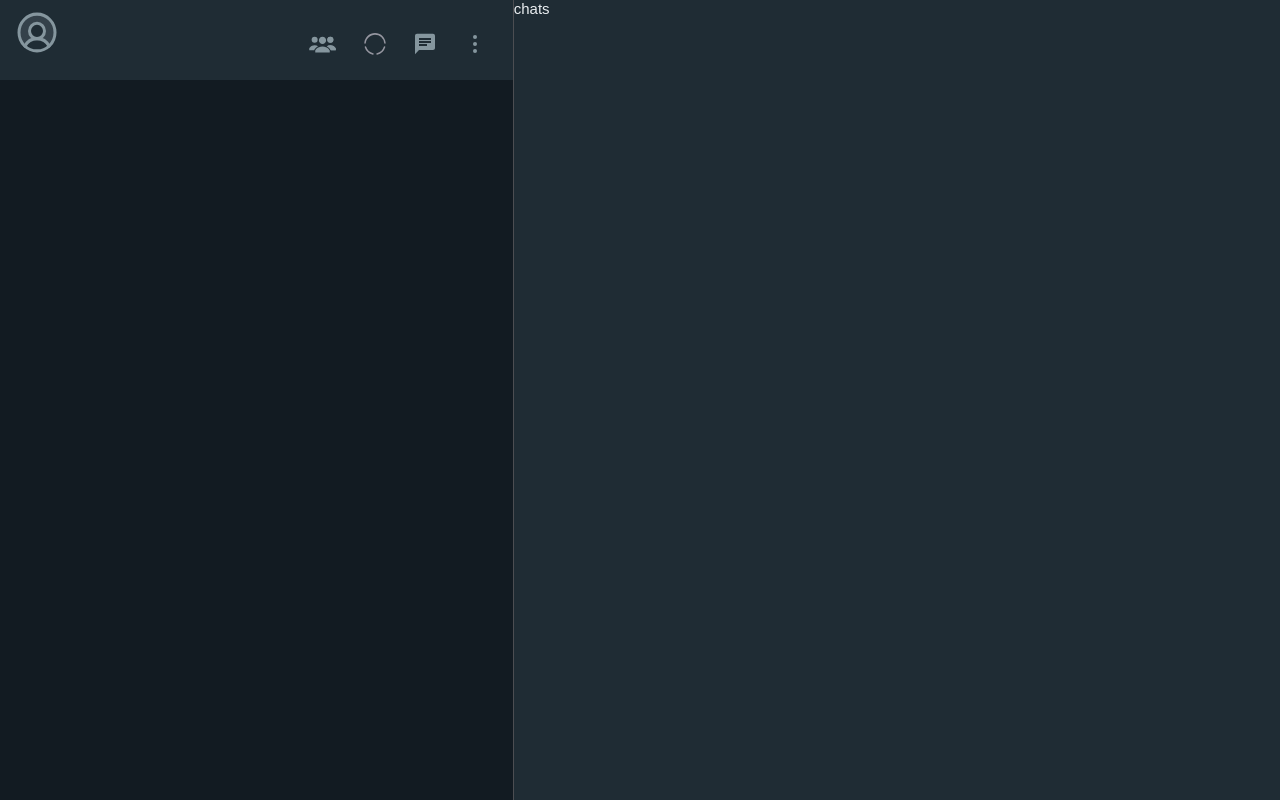
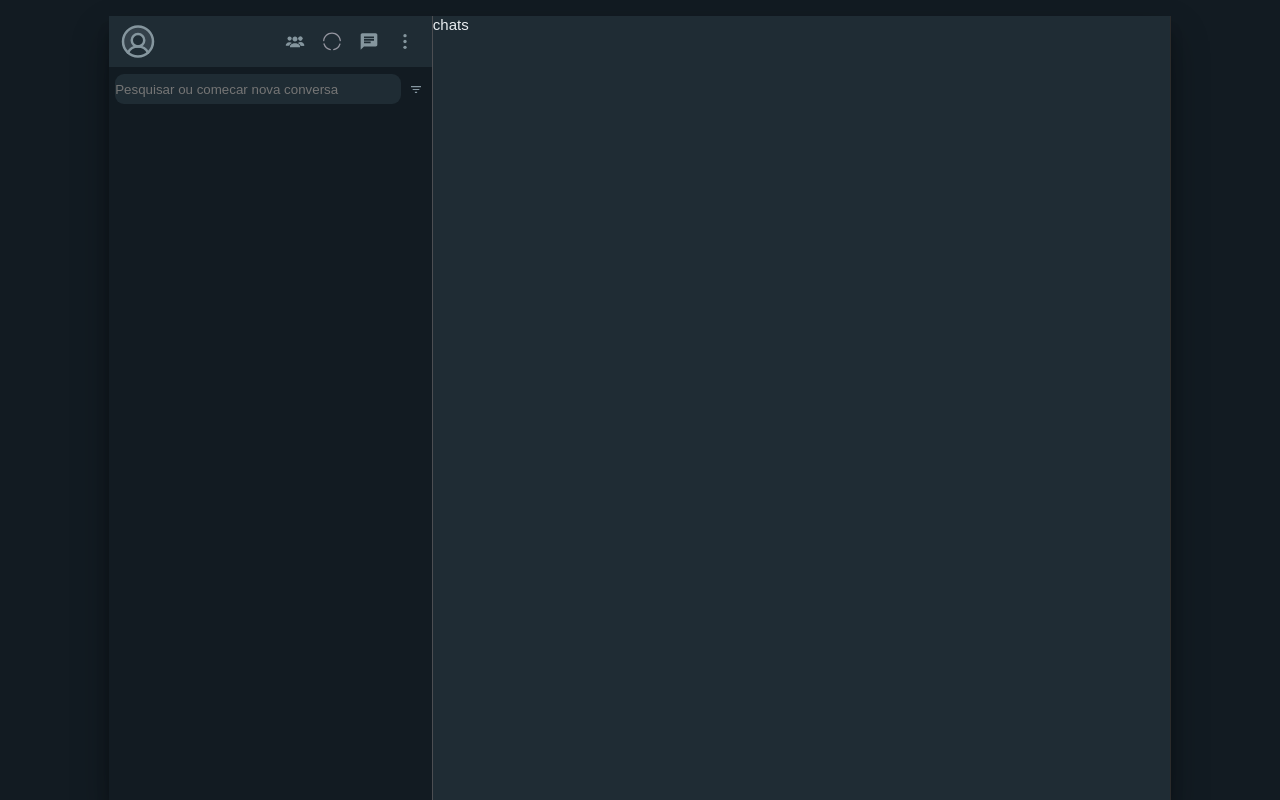
Before and after one commit to 00BeatrizLAndiCoelho00/Js_WhatsApp, a plain HTML site: page index.html in a window 1280 px wide. Drawn offline with Linux system fonts and the light colour scheme.

Commit message:
base redone

```diff
--- a/css/heather.css
+++ /dev/null
@@ -1,20 +0,0 @@
-.logo{
-    width: 3.8vw;
-    margin-top: 1vh;
-    margin-left: 1vw;
-}
-
-.icons__logo{
-    display: flex;
-    margin-top: 1vh;
-    margin-right: 2vw;
-    gap: 2vw;
-}
-
-.icone__heather{
-   width: 1.9vw;
-}
-
-.icone__comunidade{
-    width: 2.3vw;
-}
--- a/css/mainContent.css
+++ b/css/mainContent.css
@@ -1,11 +1,103 @@
-.contatos{
-    background-color: cadetblue;
+
+
+.content{
+
+    margin-top: 2vh;
+    height: 98%;
+    width: 95vw;
+    background-color: brown;
+    margin-left: 8.5vw;
+    margin-right: 8.5vw;
+    display: flex;
+    box-shadow: 0 19px 38px rgba(0,0,0,0.30), 0 15px 12px rgba(0,0,0,0.22);
+    border-radius: 2px;
+}
+
+.contacts{
+
     height: 100%;
-    width: 67vw;
+    width: 25.5vw;
     border-right: 1px solid var(--heatherFontColor);
+    background-color: var(--dark);
 }
+
 .chats{
+
     background-color: var(--medium);
     height: 100%;
+    width: 70%;
+    border-right:1px solid rgb(43, 43, 43);
+
+}
+
+.profile__heather{
+
+    background-color: var(--medium);
+    height: 6.4vh;
     width: 100%;
+    display: flex;
+    justify-content: space-between;
+
 }
+
+.profile__picture{
+
+    width: 5vh;
+    margin-left: 0.7vw;
+}
+.icons__heather{
+
+    display: flex;
+    width: 20vh;
+    justify-content: end;
+    gap: 1.3vw;
+    margin-right: 1.3vw;
+    cursor: pointer;
+}
+
+.icon__heather__top{
+    width: 2.5vh;
+}
+
+/* \\\\\\\\\\\\\\\\\\\\\\\\\\\\\\\\\\\\\\\\\\\\\\\\\\\\\\\\\\\\\\\\\\\\\\\\\\\\\\\\\\\\\\\\\\\\\\\\\\\\\\\\\\\\\\\\\\\\\\\ */
+.search__bar{
+
+   height: 5.5vh;
+    background-color: var(--dark);
+    display: flex;
+    justify-content: space-between;
+
+}
+
+.search__bar__search__box{
+    display: flex;
+    align-items: center;
+    justify-content: center;
+    /* padding-left: 1vw; */
+}
+.filter{
+    width: 12%;
+    display: flex;
+    justify-content: center;
+    align-items: center;
+    cursor: pointer;
+
+}
+.icon__search{
+   width: 0.8vw;
+
+}
+
+.input__search{
+    background-color: var(--medium);
+    border: 2px;
+    border-radius: 9px;
+    height: 3.8vh;
+    width: 22.3vw;
+    display: flex;
+    color: var(--font__Color);
+
+    margin-left: 0.5vw;
+}
+
+/* ////////////////////////////////////////////////////////////////////////////////////////////////////////////// */
--- a/css/style.css
+++ b/css/style.css
@@ -40,25 +40,29 @@ body{
     width: 100%;
     color: var(--font__Color);
     font-family: 'Fira Sans Condensed', sans-serif;
-    overflow-y: hidden;
+    /* overflow-y: hidden; */
     display: flex;
+    background-color: var(--dark);
+
 
 }
 
 header{
-    background-color: var(--medium);
+    /* background-color: var(--medium); */
     height: 10vh;
     width: 100%;
-    color: var(--heatherFontColor);
+    /* color: var(--heatherFontColor);
     display: flex;
-    justify-content: space-between;
+    justify-content: space-between; */
 
 
 
 }
 main{
    background-color: var(--dark);
-   height: 90vh;
+   height: 100vh;
    width: 100%;
    display: flex;
+   justify-content: center;
+
 }
--- a/index.html
+++ b/index.html
@@ -7,7 +7,6 @@
 
     <link rel="stylesheet" href="css/style.css">
     <link rel="stylesheet" href="css/mainContent.css">
-    <link rel="stylesheet" href="css/heather.css">
 
     <link rel="preconnect" href="https://fonts.googleapis.com">
     <link rel="preconnect" href="https://fonts.gstatic.com" crossorigin>
@@ -20,25 +19,39 @@
     <title>WhatsApp</title>
 </head>
 <body>
-    <div class="contatos">
-        <header>
-            <div class="logo">
-               <img src="img/userIcon.svg" alt="Foto do usuario">
+       <header></header>
+
+       <main>
+        <div class="content">
+            <div class="contacts">
+                <div class="profile__heather">
+                    <img  class="profile__picture" src="img/userIcon.svg" alt="Foto usuario">
+                    <div class="icons__heather">
+                        <img class="icon__heather__top" src="img/comunidade.svg" alt="Comunidades">
+                        <img class="icon__heather__top" src="img/status_icon.svg" alt="Status">
+                        <img class="icon__heather__top" src="img/chat.svg" alt="Nova conversa">
+                        <img  class="icon__heather__top" src="img/tresPontos.svg" alt="Mais opçoes">
+                    </div>
+                </div>
+                <div class="search__bar">
+                    <div class="search__bar__search__box">
+                        <form class="search-container">
+                            <input  class="input__search" type="text"  id="searchbar" placeholder=  "Pesquisar ou comecar nova conversa" >
+                          </form>
+                    </div>
+
+                    <div class="filter">
+                        <img class="icon__search" src="img/filter.svg" alt="Filtrar conversa">
+                    </div>
+                </div>
+
+
             </div>
-            <div class="icons__logo">
-                <img id="icone__comunidade" class="icone__comunidade" src="img/comunidade.svg" alt="Comunidade">
-                <img class="icone__heather" src="img/status_icon.svg" alt="Status">
-                <img class="icone__heather" src="img/chat.svg" alt="Nova Conversa">
-                <img class="icone__heather"  src="img/tresPontos.svg" alt="Mais opçoes">
-            </div>
+            <div class="chats">chats</div>
+        </div>
+       </main>
 
-         </header>
-         <main>
+       <footer></footer>
 
-         </main>
-    </div>
-    <div class="chats">
-        chats
-    </div>
 </body>
 </html>
```
Also changed, not shown: img/3844432_magnifier_search_zoom_icon.svg (added), img/filter.svg (added).
